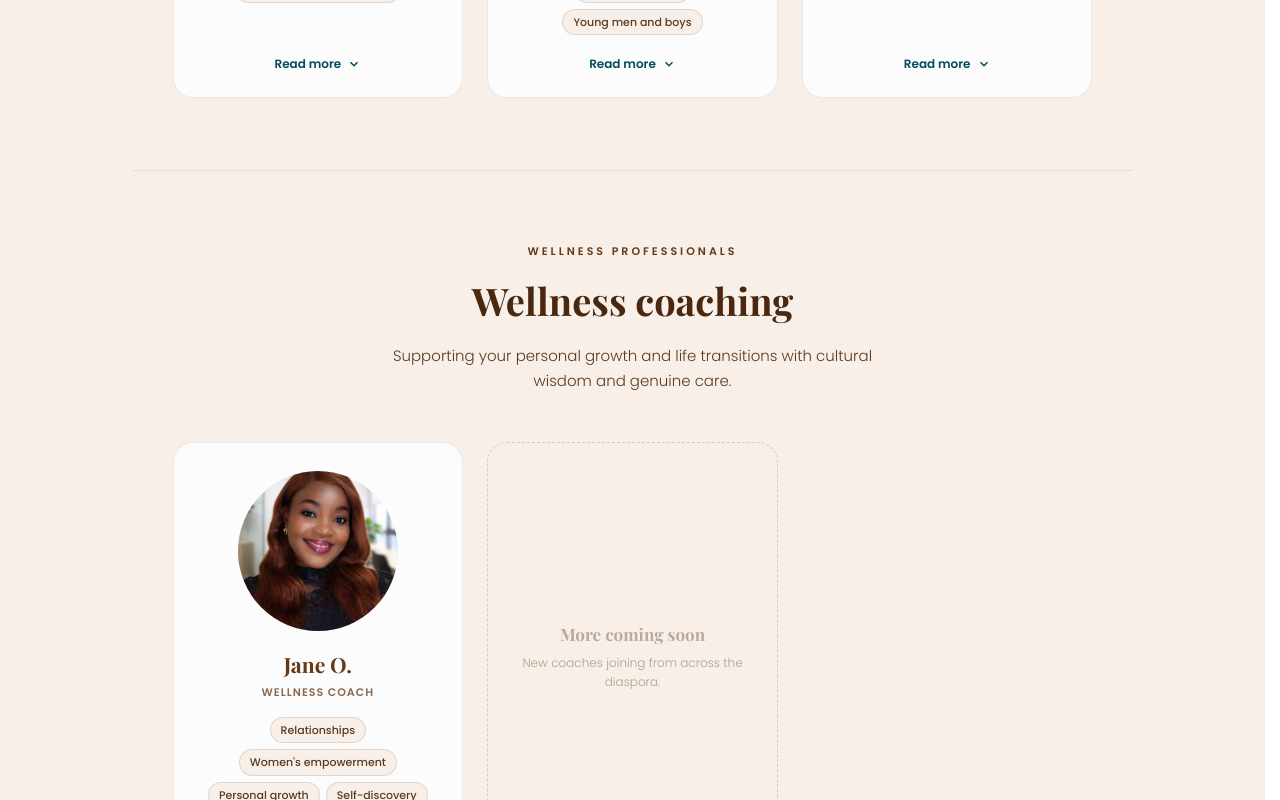
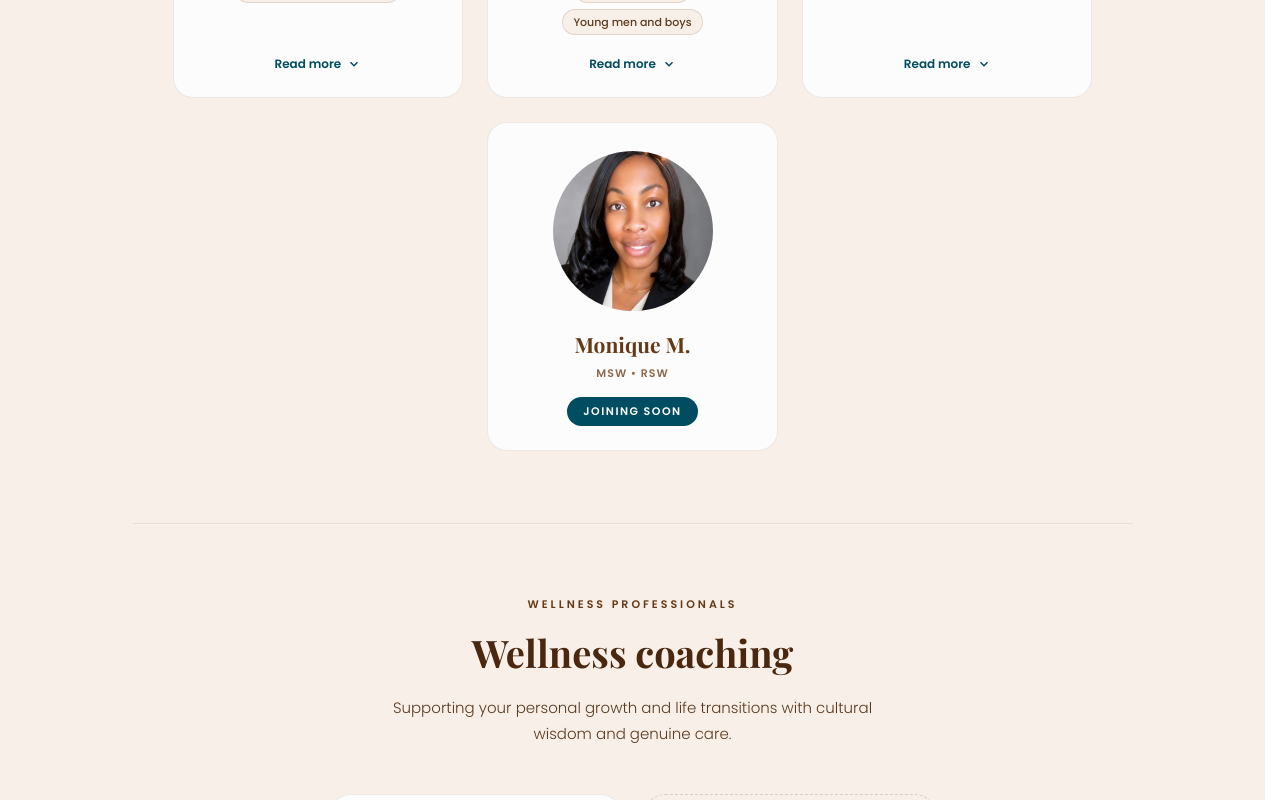
Before and after one commit to tomideojuoko/solacewave, a React (Vite) app: page /team in a window 1280 px wide. Shown: the part 1220-2020 px from the top of the page. Built offline with nearby package versions, Linux system fonts and the light colour scheme; a web font is replaced by a local one.

Commit message:
Team page: add Monique M. (MSW, RSW) as joining soon, centre last row
Co-Authored-By: Claude Opus 5.5 <noreply@anthropic.com>
Claude-Session: https://claude.ai/code/session_01NzDjhKpqdsQLVEpyVPrNBd

```diff
--- a/src/pages/TeamsPage.jsx
+++ b/src/pages/TeamsPage.jsx
@@ -42,6 +42,18 @@ const teamMembers = [
     isTherapist: true,
   },
   {
+    id: 10,
+    name: 'Monique M.',
+    credential: 'MSW • RSW',
+    country: '🇨🇦 Canada',
+    image: '/assets/MoniqueM.jpg',
+    comingSoon: true,
+    tags: [],
+    specialties: [],
+    disclaimer: false,
+    isTherapist: true,
+  },
+  {
     id: 8,
     name: 'Jane O.',
     credential: 'Wellness Coach',
@@ -65,6 +77,10 @@ function TeamCard({ member, isOpen, onToggle }) {
         </div>
         <p className="card-name">{member.name}</p>
         <p className="card-credential">{member.credential}</p>
+        {member.comingSoon ? (
+          <span className="joining-soon">Joining soon</span>
+        ) : (
+        <>
         <div className="tags">
           {member.tags.map((tag, idx) => (
             <span key={idx} className="tag">{tag}</span>
@@ -99,6 +115,8 @@ function TeamCard({ member, isOpen, onToggle }) {
               </div>
             )}
           </div>
+        )}
+        </>
         )}
       </div>
     </div>
@@ -186,10 +204,27 @@ export default function TeamsPage() {
         }
 
         .cards-grid {
-          display: grid;
-          grid-template-columns: repeat(3, 1fr);
+          display: flex;
+          flex-wrap: wrap;
+          justify-content: center;
           gap: 24px;
           align-items: stretch;
+        }
+
+        .cards-grid > * {
+          width: calc((100% - 48px) / 3);
+        }
+
+        .joining-soon {
+          margin-top: auto;
+          background: var(--teal);
+          color: #fff;
+          font-size: 11px;
+          font-weight: 600;
+          letter-spacing: 1.5px;
+          text-transform: uppercase;
+          padding: 6px 16px;
+          border-radius: 100px;
         }
 
         /* When a card is opened, let the others keep their own height */
@@ -462,14 +497,14 @@ export default function TeamsPage() {
         }
 
         @media (max-width: 900px) {
-          .cards-grid {
-            grid-template-columns: repeat(2, 1fr);
+          .cards-grid > * {
+            width: calc((100% - 24px) / 2);
           }
         }
 
         @media (max-width: 640px) {
-          .cards-grid {
-            grid-template-columns: 1fr;
+          .cards-grid > * {
+            width: 100%;
           }
           .team-section {
             padding: 48px 18px;
```
Also changed, not shown: public/assets/MoniqueM.jpg (added).
